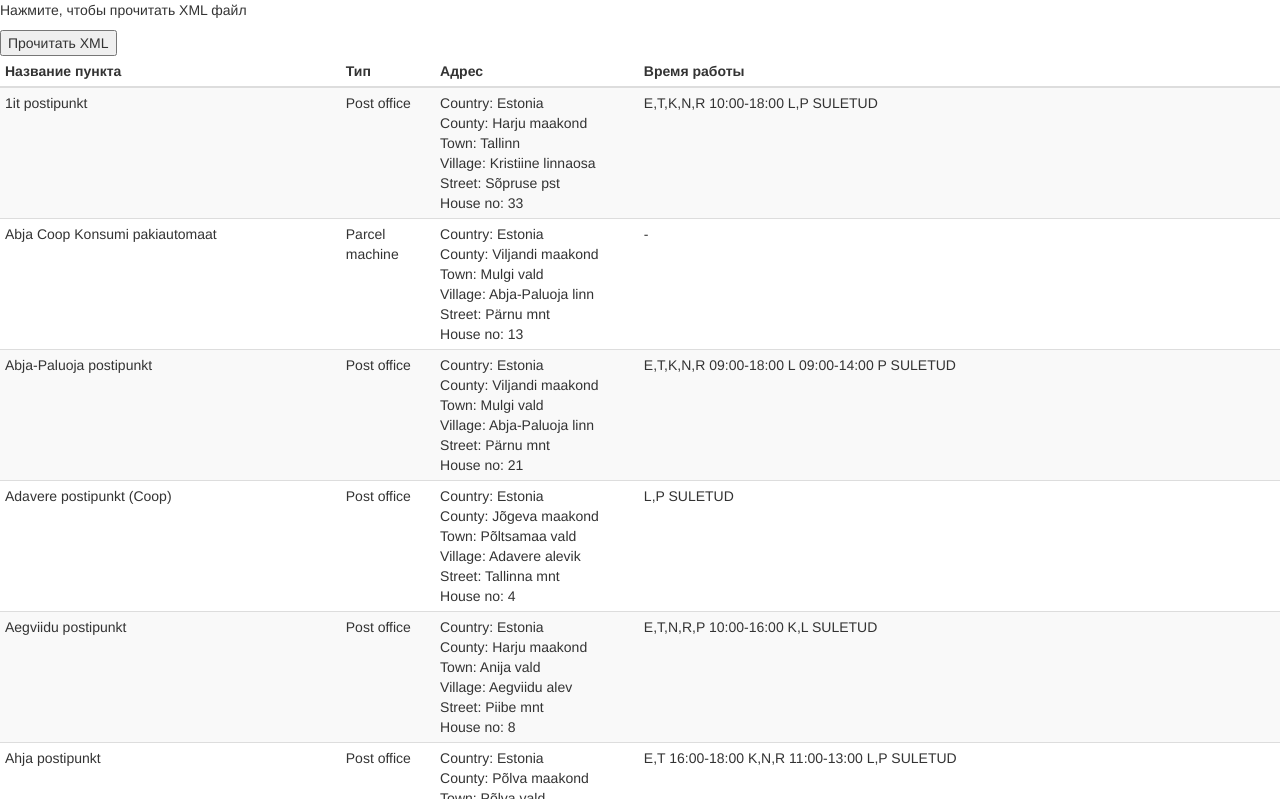
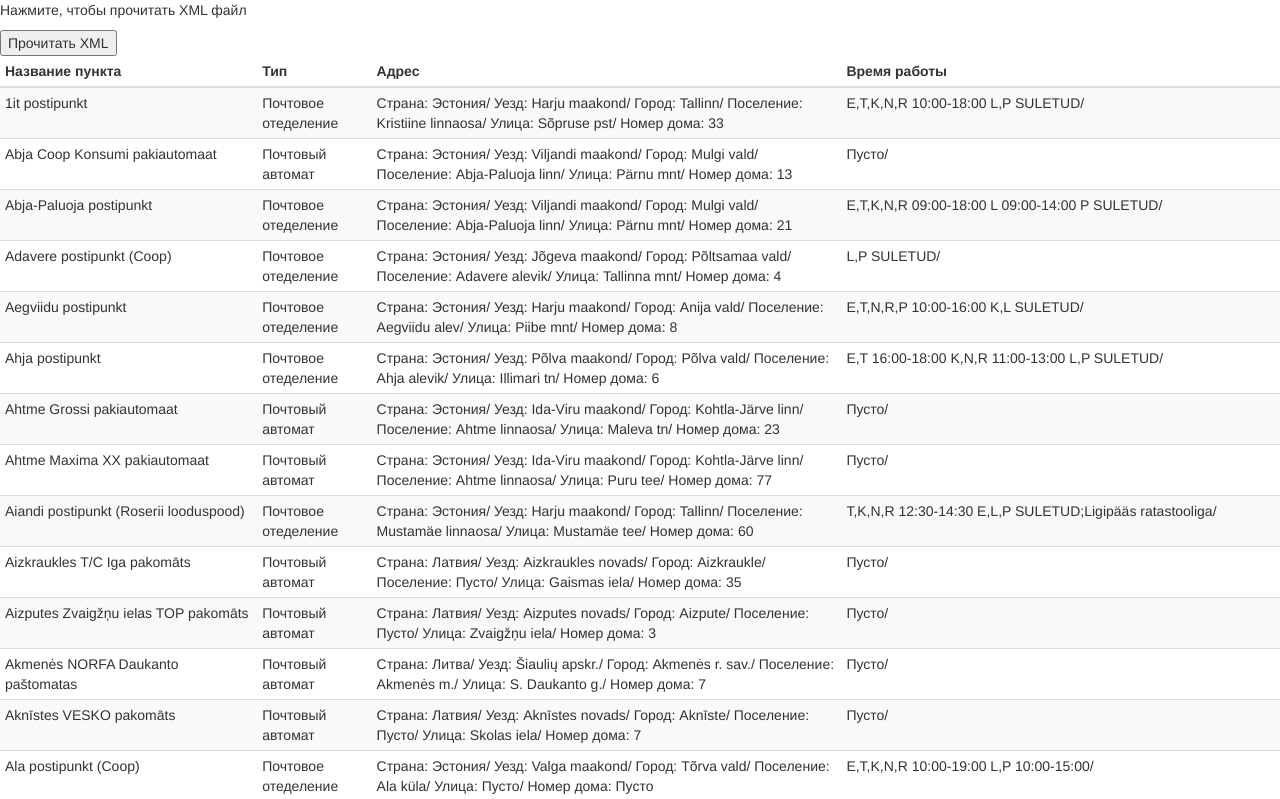
Before and after one commit to IljaTsapkov/XmlRead, a plain HTML site: page index.html in a window 1280 px wide. Both pictures are taken after a click on the button "Прочитать XML". Shown: the top 799 px of the page. Drawn offline with nearby package versions, Linux system fonts and the light colour scheme.

Commit message:
Update index.html

```diff
--- a/index.html
+++ b/index.html
@@ -48,31 +48,31 @@
                     $(xml).find('LOCATION').each(function() {
 
                         // Append new data to the tbody element.
-			$Country = '-';
-				if ($(this).find('A0_NAME').text()=='EE'){ $Country = 'Estonia'; }
-				else if ($(this).find('A0_NAME').text()=='LV'){ $Country = 'Latvia'; }
-				else if ($(this).find('A0_NAME').text()=='LT'){ $Country = 'Lithuania'; }
-			$County = '-';
-				if ($(this).find('A1_NAME').text()!=''){ $County = $(this).find('A1_NAME').text(); }
-			$Town = '-';
-			    	if ($(this).find('A2_NAME').text()!=''){ $Town = $(this).find('A2_NAME').text(); }
-			$Village = '-';
-			    	if ($(this).find('A3_NAME').text()!=''){ $Village = $(this).find('A3_NAME').text(); }
-			$Street = '-';
-				if ($(this).find('A5_NAME').text()!=''){ $Street = $(this).find('A5_NAME').text(); }
-			$Houseno = '-';
-				if ($(this).find('A7_NAME').text()!=''){ $Houseno = $(this).find('A7_NAME').text(); }
-			$SH = '-';
-				if ($(this).find('SERVICE_HOURS').text()!=''){ $SH = $(this).find('SERVICE_HOURS').text(); }
-			$Type = '-';
-				if ($(this).find('TYPE').text()=='0'){ $Type = 'Parcel machine'; }
-				else if ($(this).find('TYPE').text()=='1'){ $Type = 'Post office'; }
+			$country = 'Пусто';
+				if ($(this).find('A0_NAME').text()=='EE'){ $country = 'Эстония'; }
+				else if ($(this).find('A0_NAME').text()=='LV'){ $country = 'Латвия'; }
+				else if ($(this).find('A0_NAME').text()=='LT'){ $country = 'Литва'; }
+			$county = 'Пусто';
+				if ($(this).find('A1_NAME').text()!=''){ $county = $(this).find('A1_NAME').text(); }
+			$town = 'Пусто';
+			    	if ($(this).find('A2_NAME').text()!=''){ $town = $(this).find('A2_NAME').text(); }
+			$settlement = 'Пусто';
+			    	if ($(this).find('A3_NAME').text()!=''){ $settlement = $(this).find('A3_NAME').text(); }
+			$street = 'Пусто';
+				if ($(this).find('A5_NAME').text()!=''){ $street = $(this).find('A5_NAME').text(); }
+			$hNumber = 'Пусто';
+				if ($(this).find('A7_NAME').text()!=''){ $hNumber = $(this).find('A7_NAME').text(); }
+			$workTime = 'Пусто';
+				if ($(this).find('SERVICE_HOURS').text()!=''){ $workTime = $(this).find('SERVICE_HOURS').text(); }
+			$type = 'Пусто';
+				if ($(this).find('TYPE').text()=='0'){ $type = 'Почтовый автомат'; }
+				else if ($(this).find('TYPE').text()=='1'){ $type = 'Почтовое отеделение'; }
                         $('#tableBody').append(
                             '<tr>' +
                                 '<td>' + $(this).find('NAME').text() + '</td>' +
-                                '<td>' + $Type + '</td>' +
-                                '<td>' + 'Country: ' +$Country+'<br/>'+'County: ' +$County+'<br/>'+'Town: ' +$Town+'<br/>'+ 'Village: ' +$Village+'<br/>'+'Street: ' +$Street+'<br/>'+'House no: ' +$Houseno+'</td> ' +
-                                '<td>' +$SH + '</td> ' +
+                                '<td>' + $type + '</td>' +
+                                '<td>' + 'Страна: ' +$country+'/ '+'Уезд: ' +$county+'/ '+'Город: ' +$town+'/ '+ 'Поселение: ' +$settlement+'/ '+'Улица: ' +$street+'/ '+'Номер дома: ' +$hNumber+'</td> ' +
+                                '<td>' +$workTime + '/ ' +
                             '</tr>');
                     });
                 }
```
